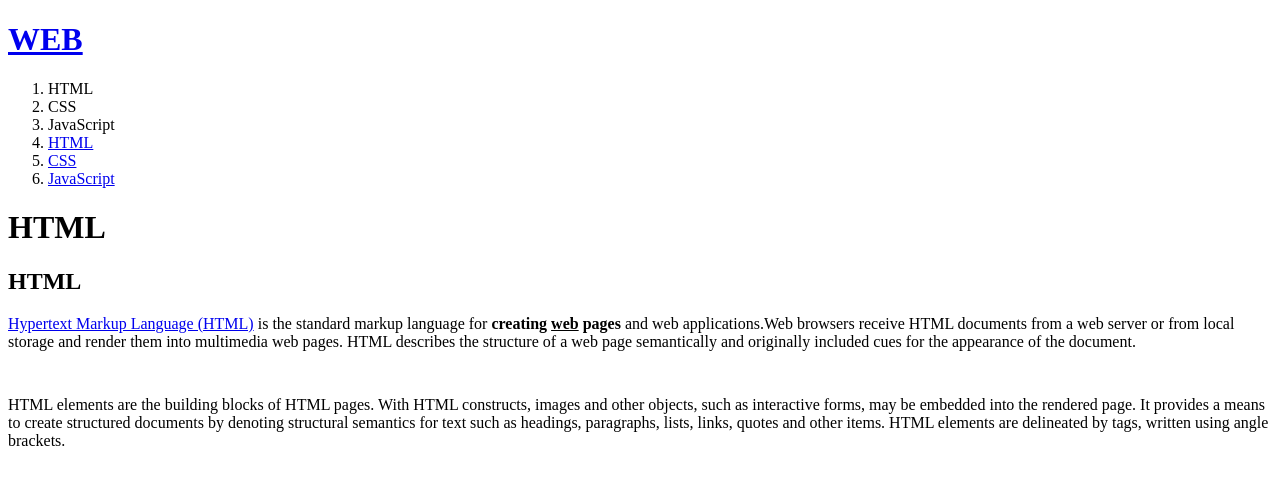
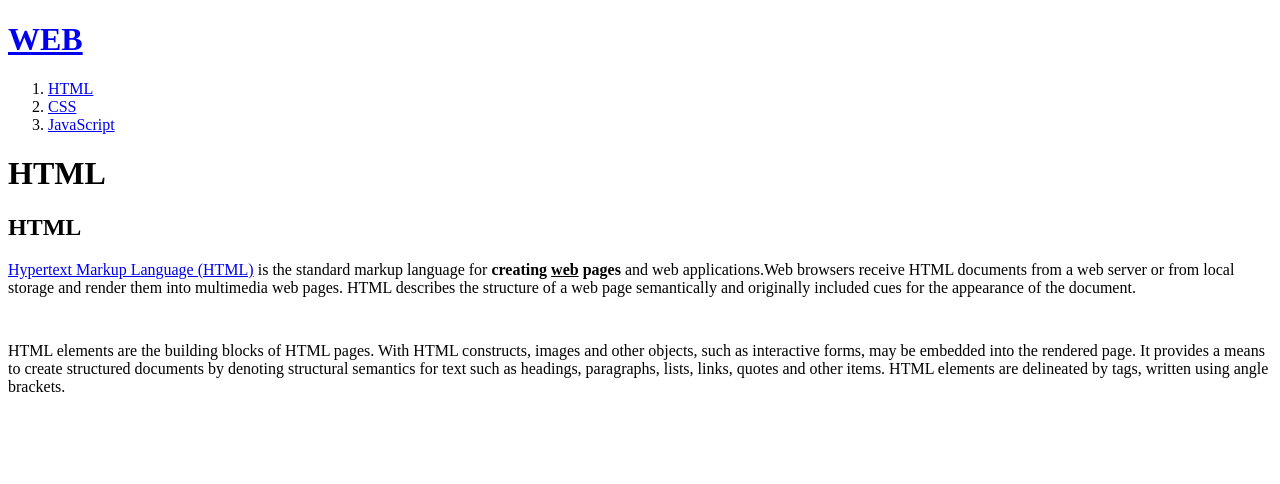
Before and after one commit to divel1000/loel, a website: page 1.html in a window 1280 px wide. Drawn offline with Linux system fonts and the light colour scheme.

Commit message:
Update 1.html

```diff
--- a/1.html
+++ b/1.html
@@ -8,9 +8,6 @@
   <body>
     <h1><a href="index.html">WEB</a></h1>
     <ol>
-      <li>HTML</li>
-      <li>CSS</li>
-      <li>JavaScript</li>
       <li><a href="1.html">HTML</a></li>
       <li><a href="2.html">CSS</a></li>
       <li><a href="3.html">JavaScript</a></li>
```
